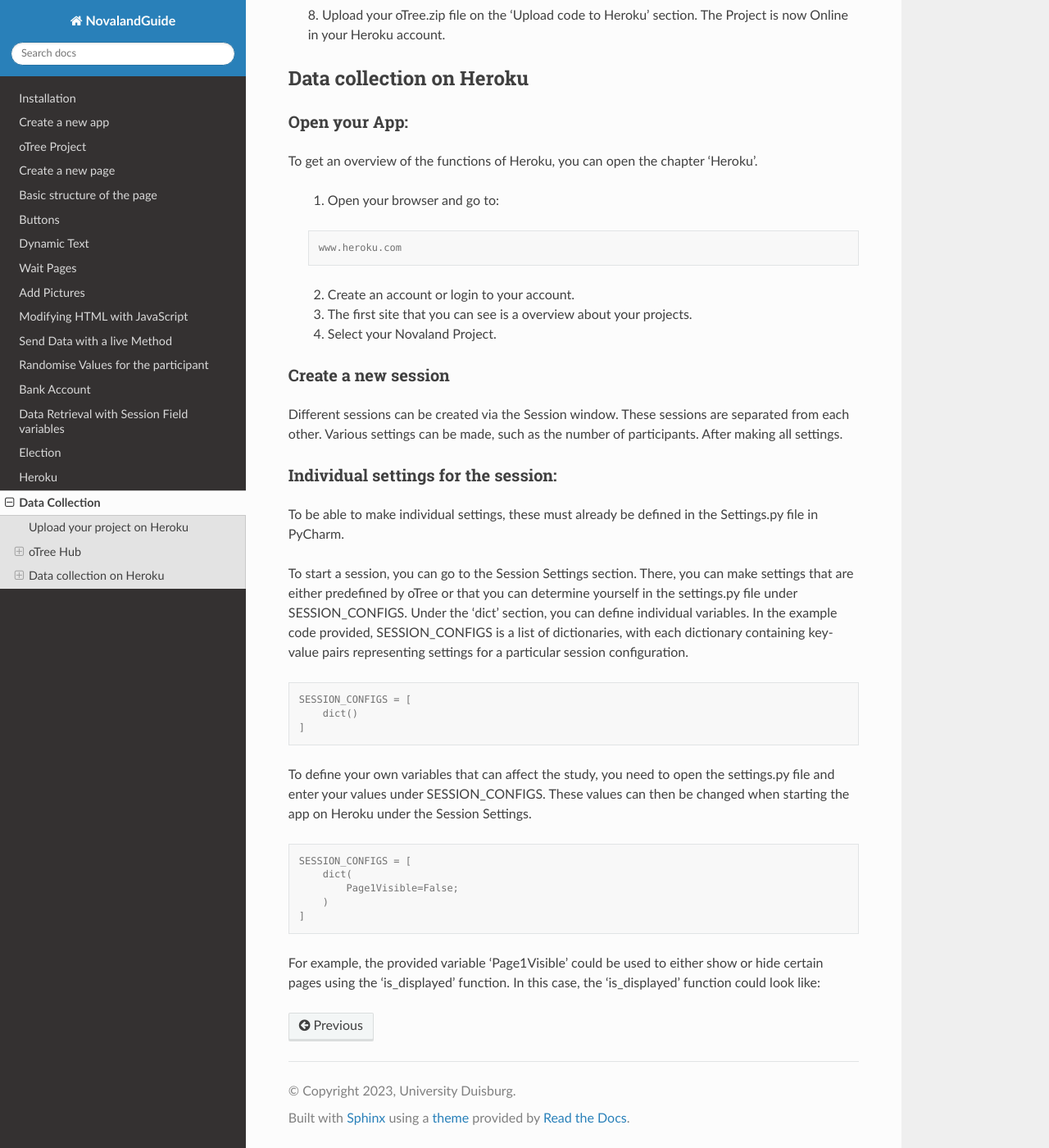
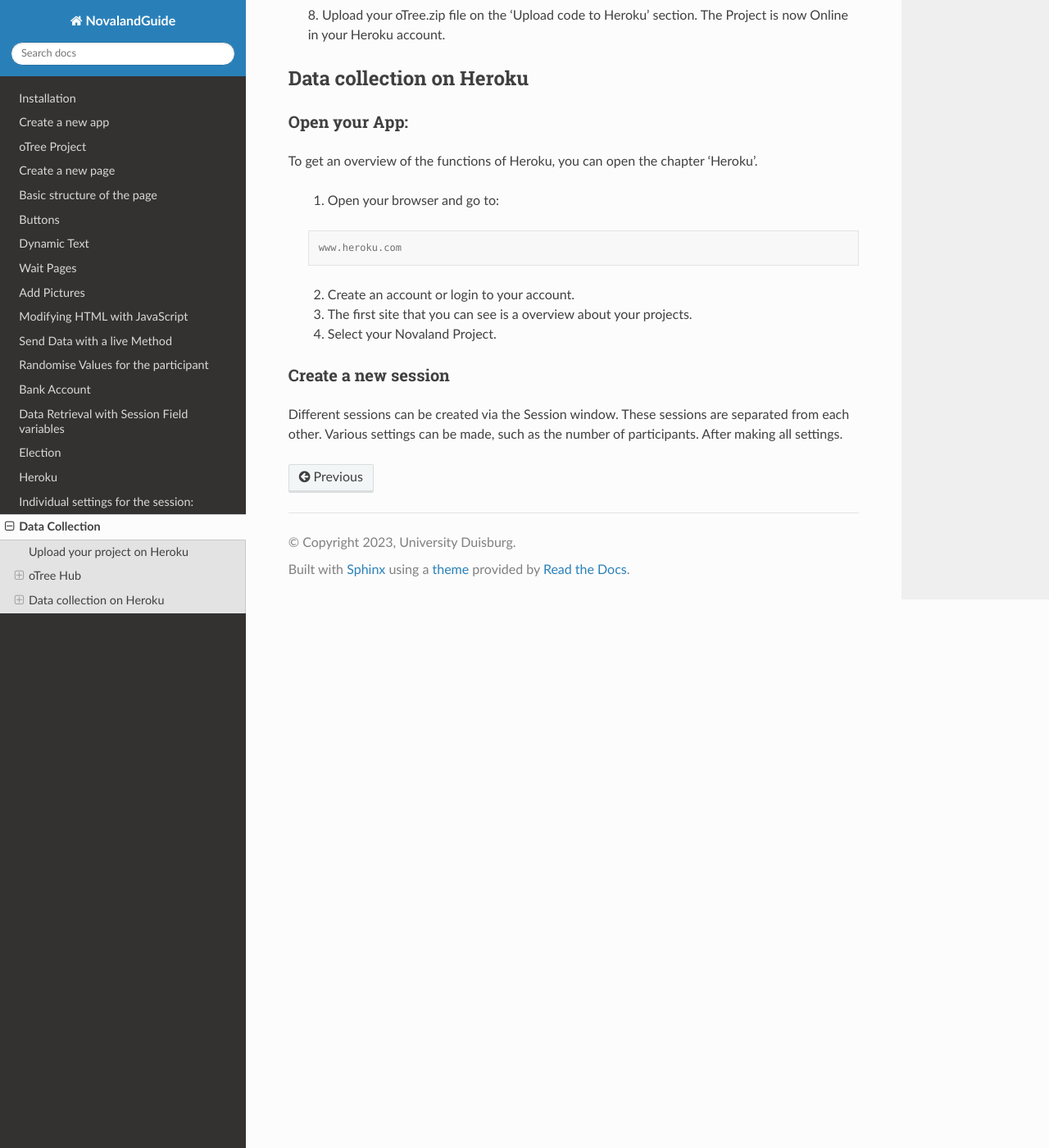
Before and after one commit to EmpPowiUDE/NovalandGuide, a Sphinx documentation site: the page built from docs/source/DataCollection.rst, in a window 1280 px wide and 1400 px high, scrolled down 1000 px. Shown: the whole window at 82% size. Built offline with Sphinx 7.4.7 and the Read the Docs theme 2.0.0, drawn with Linux system fonts in a browser that asks for light colours.

Commit message:
Adding Individual Settings for the session

```diff
--- a/docs/source/DataCollection.rst
+++ b/docs/source/DataCollection.rst
@@ -66,40 +66,3 @@
 These sessions are separated from each other.
 Various settings can be made, such as the number of participants.
 After making all settings.
-
-Individual settings for the session:
-________________________________
-To be able to make individual settings, these must already be defined in the Settings.py file in PyCharm.
-
-To start a session, you can go to the Session Settings section.
-There, you can make settings that are either predefined by oTree or that you can determine yourself in the settings.py file under SESSION_CONFIGS. Under the 'dict' section, you can define individual variables.
-In the example code provided, SESSION_CONFIGS is a list of dictionaries, with each dictionary containing key-value pairs representing settings for a particular session configuration.
-
-.. code-block:: console
-
-    SESSION_CONFIGS = [
-        dict()
-    ]
-
-To define your own variables that can affect the study, you need to open the settings.py file and enter your values under SESSION_CONFIGS.
-These values can then be changed when starting the app on Heroku under the Session Settings.
-
-.. code-block:: console
-
-    SESSION_CONFIGS = [
-        dict(
-            Page1Visible=False;
-        )
-    ]
-
-For example, the provided variable 'Page1Visible' could be used to either show or hide certain pages using the 'is_displayed' function.
-In this case, the 'is_displayed' function could look like:
-
-.. code-block:: console
-    class PageName(Page):
-        @staticmethod
-        def is_displayed(player: Player):
-            if player.session.config['Page1Visble'] == True:
-                return True
-            else:
-                return False
--- a/docs/source/index.rst
+++ b/docs/source/index.rst
@@ -36,4 +36,5 @@
    DataRetrievalwithSessionFieldValue
    Election
    Heroku
+   IndividualSettingsForTheSession
    DataCollection
```
Also changed, not shown: docs/source/IndividualSettingsForTheSession.rst (added, +98 -0 lines).
